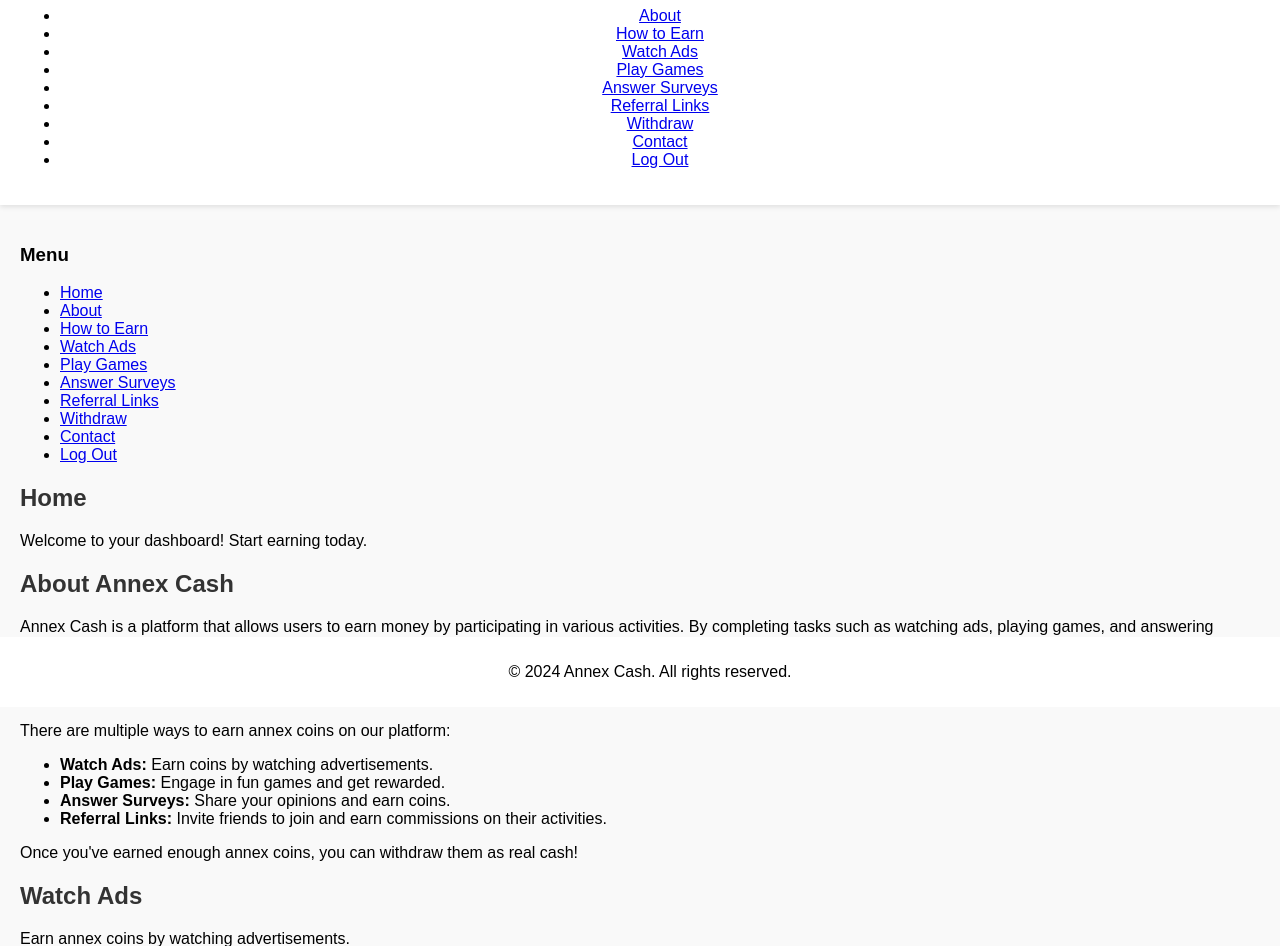
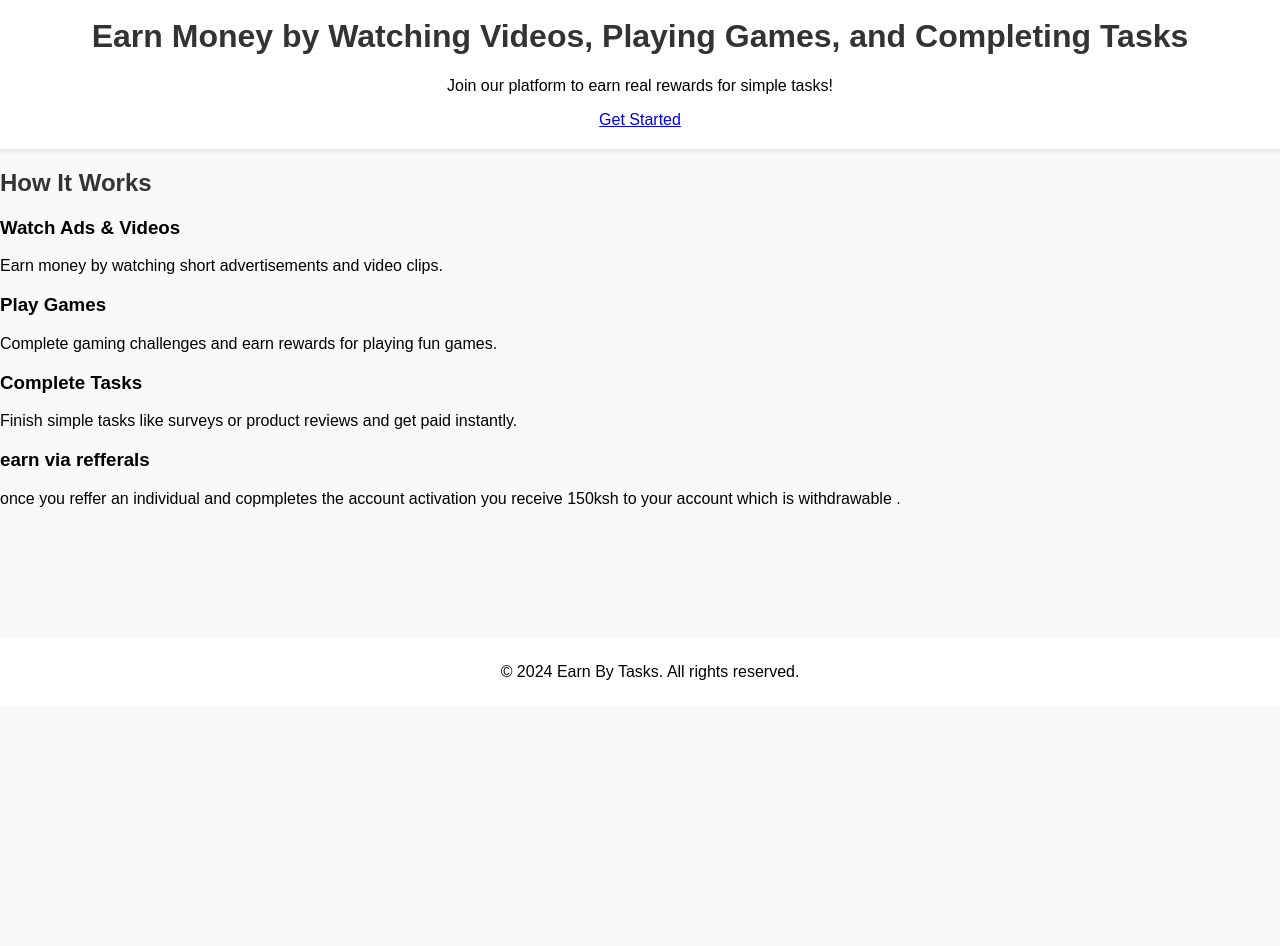
Before and after one commit to Classiccollection/annexcash.com, a plain HTML site: page index.html in a window 1280 px wide. Shown: the part 93-1039 px from the top of the page. After the commit the page ends 800 px from the top, so only its background shows below. Drawn offline with Linux system fonts and the light colour scheme.

Commit message:
Update index.html

```diff
--- a/index.html
+++ b/index.html
@@ -3,114 +3,48 @@
 <head>
     <meta charset="UTF-8">
     <meta name="viewport" content="width=device-width, initial-scale=1.0">
-    <title>Annex Cash - Home</title>
+    <title>Earn By Tasks</title>
+    <link href="https://fonts.googleapis.com/css2?family=Open+Sans:wght@400&family=Playfair+Display:wght@700&display=swap" rel="stylesheet">
     <link rel="stylesheet" href="styles.css">
 </head>
 <body>
-    <header>
-        <h1>Welcome to Annex Cash!</h1>
-        <nav>
+    <header class="header">
+        <nav class="navbar">
             <ul>
-                <li><a href="#about">About</a></li>
-                <li><a href="#how-to-earn">How to Earn</a></li>
-                <li><a href="#watch-ads">Watch Ads</a></li>
-                <li><a href="#play-games">Play Games</a></li>
-                <li><a href="#answer-surveys">Answer Surveys</a></li>
-                <li><a href="#referral-links">Referral Links</a></li>
-                <li><a href="#withdraw">Withdraw</a></li>
-                <li><a href="#contact">Contact</a></li>
-                <li><a href="#login.html">Log Out</a></li>
+                <li><a href="#">Home</a></li>
+                <li><a href="login.html">Login</a></li>
+                <li><a href="signup.html">Sign Up</a></li>
             </ul>
         </nav>
+        <div class="hero-section">
+            <h1>Earn Money by Watching Videos, Playing Games, and Completing Tasks</h1>
+            <p>Join our platform to earn real rewards for simple tasks!</p>
+            <a href="signup.html" class="signup.html">Get Started</a>
+        </div>
     </header>
-
-    <main>
-        <aside class="sidebar">
-            <h3>Menu</h3>
-            <ul>
-                <li><a href="project annex cash">Home</a></li>
-                <li><a href="#about">About</a></li>
-                <li><a href="#how-to-earn">How to Earn</a></li>
-                <li><a href="#watch-ads">Watch Ads</a></li>
-                <li><a href="#play-games">Play Games</a></li>
-                <li><a href="#answer-surveys">Answer Surveys</a></li>
-                <li><a href="#referral-links">Referral Links</a></li>
-                <li><a href="#withdraw">Withdraw</a></li>
-                <li><a href="#contact">Contact</a></li>
-                <li><a href="login.html">Log Out</a></li>
-            </ul>
-        </aside>
-
-        <div class="content">
-            <section id="home">
-                <h2>Home</h2>
-                <p>Welcome to your dashboard! Start earning today.</p>
-            </section>
-
-            <section id="about">
-                <h2>About Annex Cash</h2>
-                <p>Annex Cash is a platform that allows users to earn money by participating in various activities. By completing tasks such as watching ads, playing games, and answering surveys, you can accumulate annex coins that can later be redeemed for cash.</p>
-            </section>
-
-            <section id="how-to-earn">
-                <h2>How to Earn Annex Coins</h2>
-                <p>There are multiple ways to earn annex coins on our platform:</p>
-                <ul>
-                    <li><strong>Watch Ads:</strong> Earn coins by watching advertisements.</li>
-                    <li><strong>Play Games:</strong> Engage in fun games and get rewarded.</li>
-                    <li><strong>Answer Surveys:</strong> Share your opinions and earn coins.</li>
-                    <li><strong>Referral Links:</strong> Invite friends to join and earn commissions on their activities.</li>
-                </ul>
-                <p>Once you've earned enough annex coins, you can withdraw them as real cash!</p>
-            </section>
-
-            <section id="watch-ads">
-                <h2>Watch Ads</h2>
-                <p>Earn annex coins by watching advertisements.</p>
-                <button onclick="alert('Link to ads will be here')">Start Watching Ads</button>
-            </section>
-
-            <section id="play-games">
-                <h2>Play Games</h2>
-                <p>Play games and earn rewards in annex coins!</p>
-                <button onclick="alert('Link to games will be here')">Play Now</button>
-            </section>
-
-            <section id="answer-surveys">
-                <h2>Answer Surveys</h2>
-                <p>Participate in surveys and earn annex coins.</p>
-                <button onclick="alert('Link to surveys will be here')">Take a Survey</button>
-            </section>
-
-            <section id="referral-links">
-                <h2>Referral Links</h2>
-                <p>Invite friends and earn annex coins through referrals.</p>
-                <button onclick="alert('Referral links will be here')">Get Your Referral Link</button>
-            </section>
-
-            <section id="withdraw">
-                <h2>Withdraw</h2>
-                <p>Withdraw your annex coins as real cash.</p>
-                <button onclick="alert('Withdrawal process will be here')">Withdraw Now</button>
-            </section>
-
-            <section id="contact">
-                <h2>Contact Us</h2>
-                <p>If you have any questions, feel free to reach out!</p>
-                <p>Email: support@annexcash.com</p>
-                <p>Phone: +254 700 000 000</p>
-            </section>
-
-            <section id="logout">
-                <h2>Log Out</h2>
-                <p>You have successfully logged out. Thank you for using Annex Cash!</p>
-                <button onclick="alert('Redirect to login page')">Log In Again</button>
-            </section>
+    <section class="how-it-works">
+        <h2>How It Works</h2>
+        <div class="steps">
+            <div class="step">
+                <h3>Watch Ads & Videos</h3>
+                <p>Earn money by watching short advertisements and video clips.</p>
+            </div>
+            <div class="step">
+                <h3>Play Games</h3>
+                <p>Complete gaming challenges and earn rewards for playing fun games.</p>
+            </div>
+            <div class="step">
+                <h3>Complete Tasks</h3>
+                <p>Finish simple tasks like surveys or product reviews and get paid instantly.</p>
+            </div>
+            <div class="step">
+                <h3>earn via refferals</h3>
+                <p>once you reffer an individual and copmpletes the account activation you receive 150ksh to your account which is withdrawable .</p>
+            </div>
         </div>
-    </main>
-
-    <footer>
-        <p>&copy; 2024 Annex Cash. All rights reserved.</p>
+    </section>
+    <footer class="footer">
+        <p>© 2024 Earn By Tasks. All rights reserved.</p>
     </footer>
 </body>
 </html>
```
